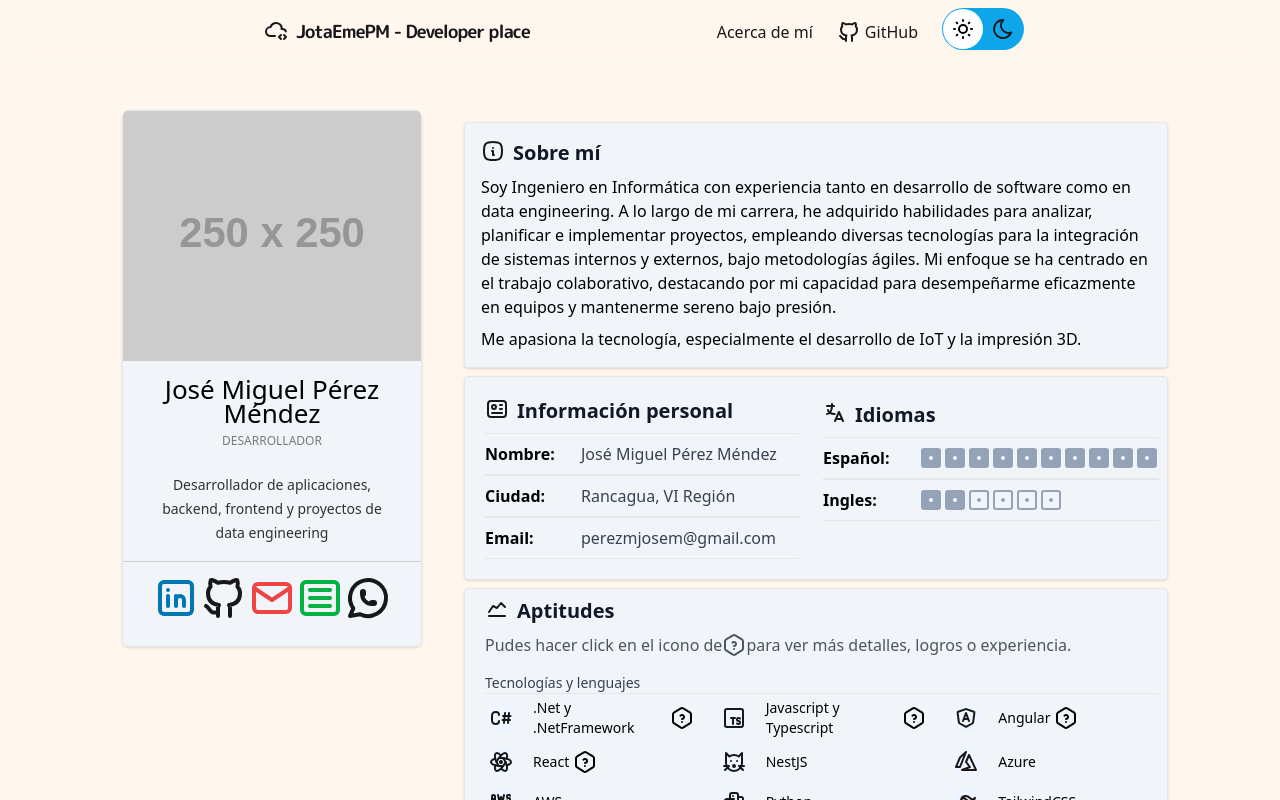
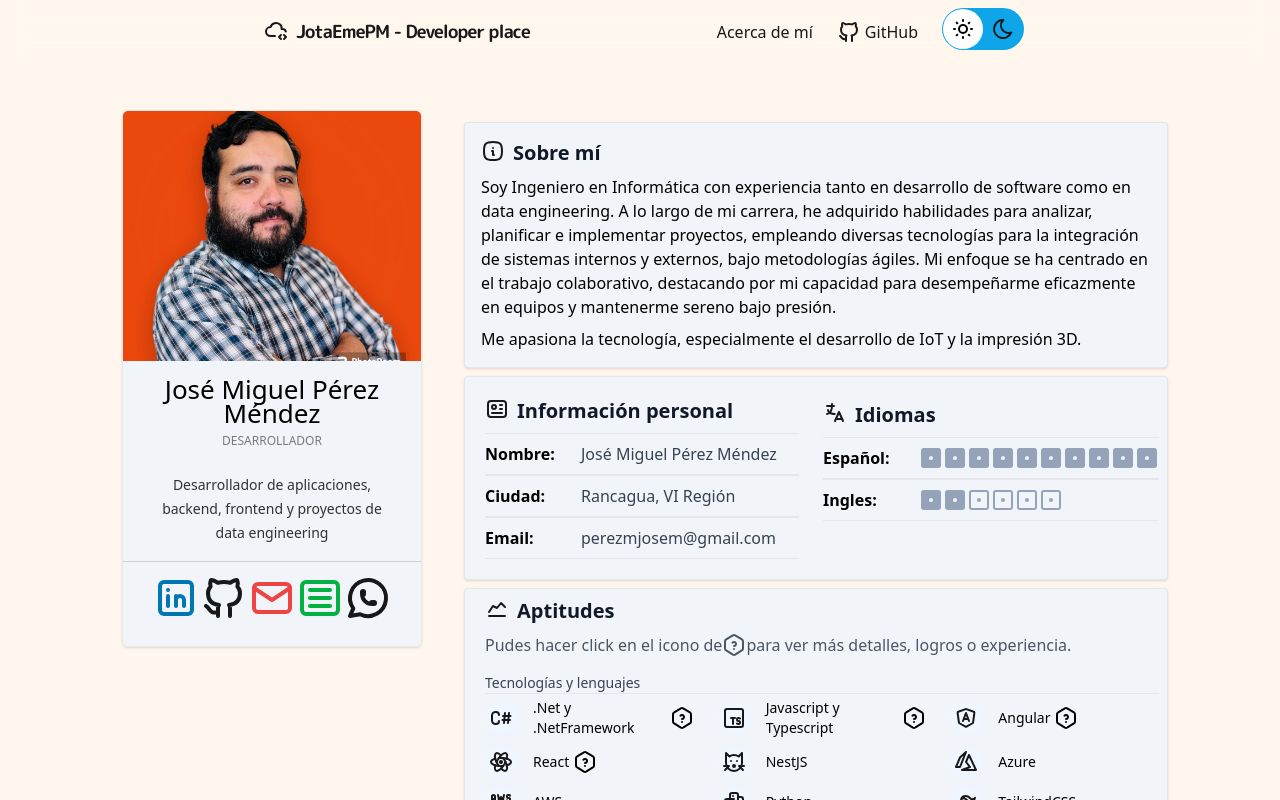
Before and after one commit to JotaEmePM/main, a React (Vite) app: page /cv in a window 1280 px wide. Shown: the top 800 px of the page. Built offline with nearby package versions, Linux system fonts and the light colour scheme; a web font is replaced by a local one.

Commit message:
Cambio de imagen personal

```diff
--- a/src/pages/cv/main.tsx
+++ b/src/pages/cv/main.tsx
@@ -17,12 +17,12 @@ export const CVPage = () => {
               className='w-[300px] flex flex-col rounded-md text-center overflow-hidden border shadow dark:bg-slate-700 dark:border-slate-700'
             >
               <div className='w-full h-[250px] border-inherit overflow-hidden'>
-                {/* <img className='w-full h-full object-cover' src='./images/jotaemepm.jpg' alt="José Miguel Perez"></img> */}
-                <img
-                  className='w-full h-full object-cover dark:bg-slate-700'
-                  src='https://placehold.co/250x250'
-                  alt='José Miguel Pérez'
-                />
+                 <img className='w-full h-full object-cover' src='./images/jotaemepm.jpg' alt="José Miguel Perez"></img>
+                {/*<img*/}
+                {/*  className='w-full h-full object-cover dark:bg-slate-700'*/}
+                {/*  src='https://placehold.co/250x250'*/}
+                {/*  alt='José Miguel Pérez'*/}
+                {/*/>*/}
               </div>
               <div className='px-[24px] py-[16px] bg-slate-100 dark:bg-slate-700 '>
                 <h2 className='text-[26px] mb-[4px] profile-name text-black dark:text-slate-100'>
@@ -374,26 +374,27 @@ export const CVPage = () => {
                 </div>
                 {/*  */}
               </div>
-            </section>
-            <section className='flex flex-col bg-slate-100 dark:bg-slate-700  rounded border dark:border-slate-500 shadow p-2 w-full mt-2'>
-              <div className='basis-1 md:ml-3'>
-                <header className='flex gap-2'>
-                  <IconCertificate />
-                  <h4 className='text-xl text-gray-900 dark:text-slate-300 font-bold'>
-                    Portfolio
-                  </h4>
-                </header>
-                <p className='mt-2 text-base text-gray-600 dark:text-slate-300'>
-                  Aquí puedes encontrar algunos de mis proyectos publicos. Puedes seleccionar uno para ver más información.
-                </p>
-                <PortfolioSection />
-                {/* <PortfolioItem image="" title="Blog" description="Blog desarrollado para mi portafolio" subdescription="[React, MongoDB, Expres(API)]" url="https://blog.jotaemepm.dev" />
-                <PortfolioItem image="" title="Vinyl Store" description="Tienda de vinilos" subdescription="[React, MongoDB, Expres(API)]" url="https://blog.jotaemepm.dev" />
-                <PortfolioItem image="" title="CV" description="Portafolio web" subdescription="[React,Tailwindcss, Vercel]" url="https://jotaemepm.dev" /> */}
+              </section>
+
+            {/*<section className='flex flex-col bg-slate-100 dark:bg-slate-700  rounded border dark:border-slate-500 shadow p-2 w-full mt-2'>*/}
+            {/*  <div className='basis-1 md:ml-3'>*/}
+            {/*    <header className='flex gap-2'>*/}
+            {/*      <IconCertificate />*/}
+            {/*      <h4 className='text-xl text-gray-900 dark:text-slate-300 font-bold'>*/}
+            {/*        Portfolio*/}
+            {/*      </h4>*/}
+            {/*    </header>*/}
+            {/*    <p className='mt-2 text-base text-gray-600 dark:text-slate-300'>*/}
+            {/*      Aquí puedes encontrar algunos de mis proyectos publicos. Puedes seleccionar uno para ver más información.*/}
+            {/*    </p>*/}
+            {/*    <PortfolioSection />*/}
+            {/*    */}{/* <PortfolioItem image="" title="Blog" description="Blog desarrollado para mi portafolio" subdescription="[React, MongoDB, Expres(API)]" url="https://blog.jotaemepm.dev" />*/}{/*
+            */}{/*    <PortfolioItem image="" title="Vinyl Store" description="Tienda de vinilos" subdescription="[React, MongoDB, Expres(API)]" url="https://blog.jotaemepm.dev" />*/}{/*
+            */}{/*    <PortfolioItem image="" title="CV" description="Portafolio web" subdescription="[React,Tailwindcss, Vercel]" url="https://jotaemepm.dev" /> */}
 
 
-              </div>
-            </section>
+            {/*  </div>*/}
+            {/*</section>*/}
           </section>
         </div >
   </>)
```
